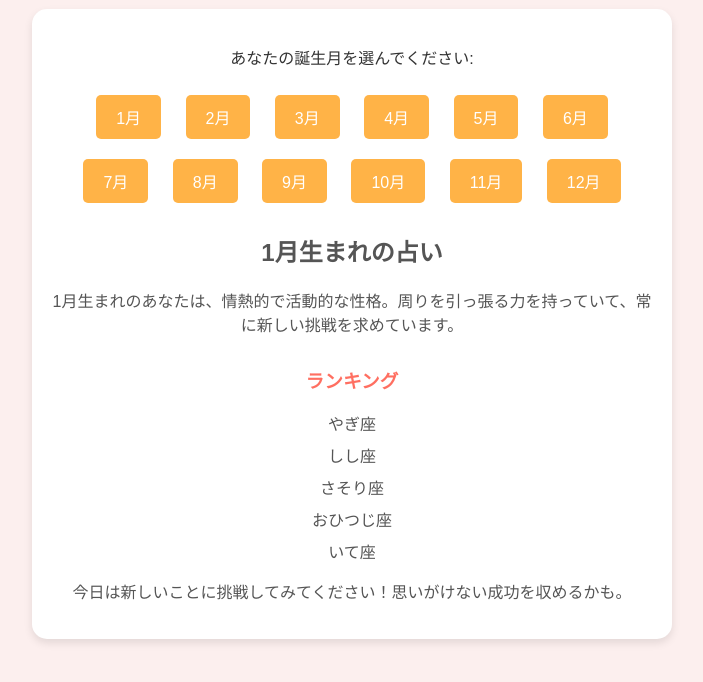
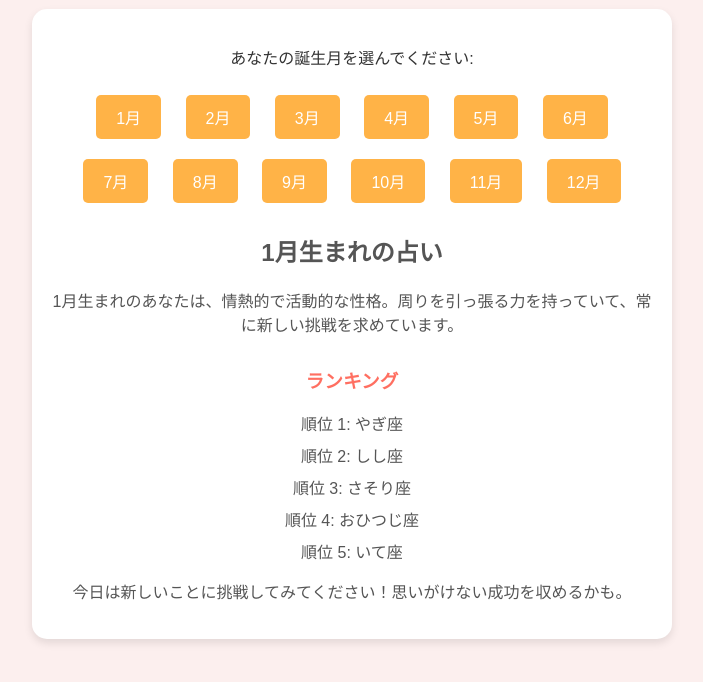
Before and after one commit to pompom524/horoscope-site, a plain HTML site: page index.html in a window 1280 px wide. Both pictures are taken after a click on the button "1月". Shown: the part 96-778 px from the top of the page, without its empty margins (288-991 px from the left). Drawn offline with Linux system fonts and the light colour scheme.

Commit message:
Update index.html

```diff
--- a/index.html
+++ b/index.html
@@ -145,7 +145,7 @@
       };
 
       const selectedRanking = rankings[month] || {};
-      const rankList = randomZodiacs.map((sign) => `<li>${sign}</li>`).join('');
+      const rankList = randomZodiacs.map((sign, index) => `<li>順位 ${index + 1}: ${sign}</li>`).join(''); // 順位を付ける
 
       document.getElementById('result').innerHTML = `
         <h2>${month}月生まれの占い</h2>
```
